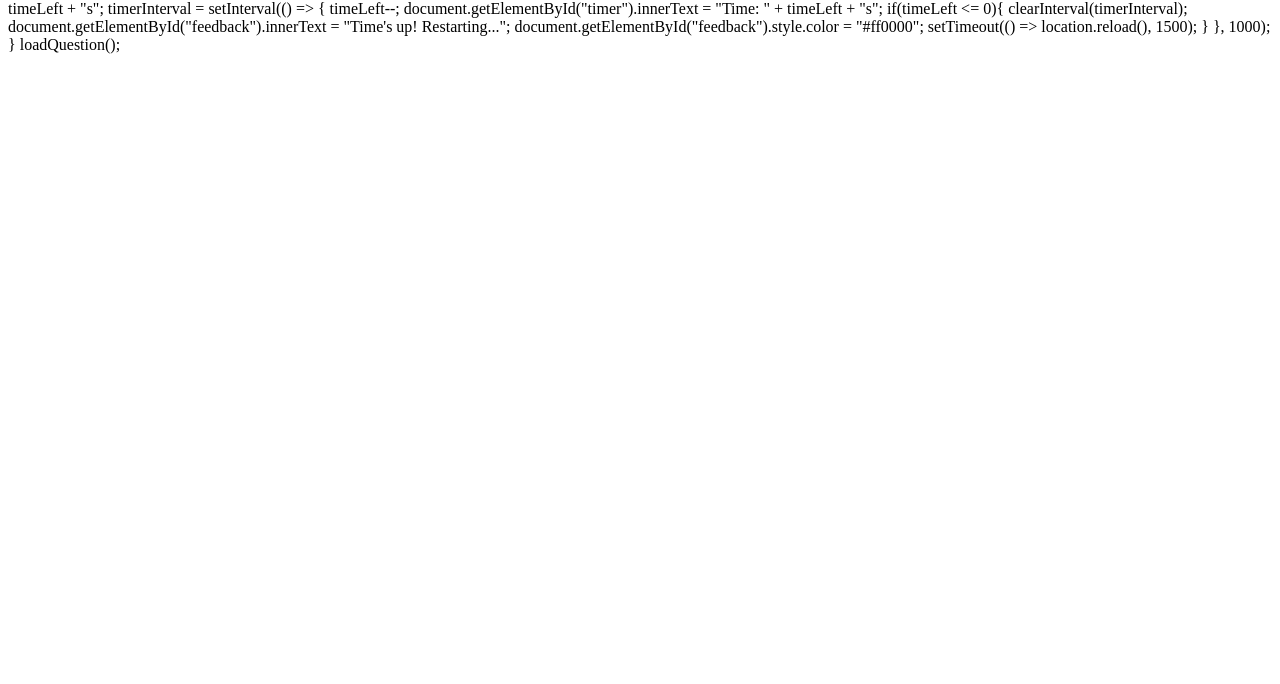
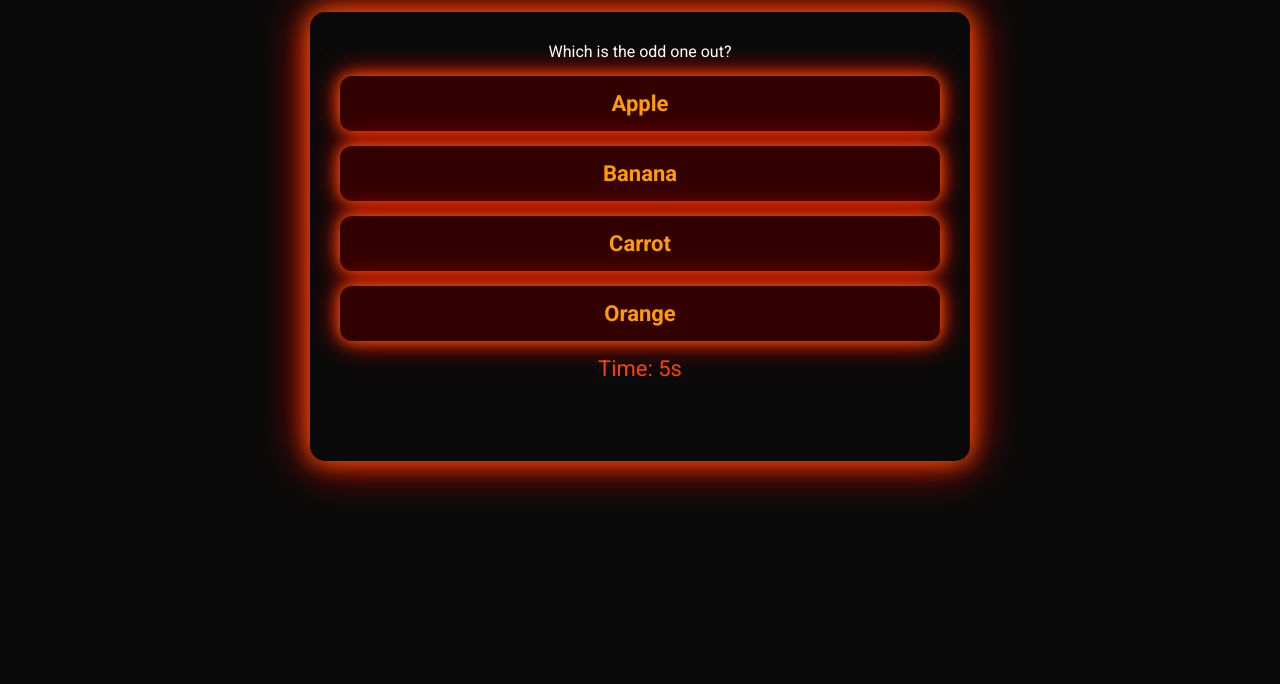
Before and after one commit to Victor-vk1/Odd-one-out-game, a plain HTML site: page index.html in a window 1280 px wide. Shown: the part 116-800 px from the top of the page. Drawn offline with Linux system fonts and the light colour scheme.

Commit message:
Update index.html

```diff
--- a/index.html
+++ b/index.html
@@ -1,4 +1,137 @@
-q.options.forEach(option => {
+<!DOCTYPE html>
+<html>
+<head>
+  <meta charset="utf-8">
+  <title>Odd One Out - Life Edition</title>
+  <style>
+    @import url('https://fonts.googleapis.com/css2?family=Roboto:wght@400;700&display=swap');
+
+    body {
+      margin:0; padding:0;
+      background: #0a0a0a; /* You can replace with an image or gradient */
+      color: white;
+      font-family: 'Roboto', sans-serif;
+      text-align: center;
+    }
+
+    h1 {
+      margin-top: 30px;
+      font-size: 50px;
+      color: #ff6a00;
+      text-shadow: 0 0 15px #ff6a00, 0 0 30px #ff0000;
+    }
+
+    #questionBox {
+      background: transparent; /* transparent box */
+      margin: 40px auto;
+      padding: 30px;
+      border-radius: 15px;
+      width: 90%;
+      max-width: 600px;
+      box-shadow: 0 0 25px #ff6a00, 0 0 50px #ff0000; /* neon glow kept */
+    }
+
+    .option {
+      background: #330000;
+      margin: 15px 0;
+      padding: 15px;
+      border-radius: 12px;
+      cursor: pointer;
+      font-size: 22px;
+      transition: 0.3s;
+      color: #ff9c00;
+      font-weight: bold;
+      box-shadow: 0 0 15px #ff6a00, 0 0 30px #ff0000;
+    }
+
+    .option:hover {
+      background: #660000;
+      color: #fff200;
+      box-shadow: 0 0 25px #ff6a00, 0 0 50px #ff0000;
+    }
+
+    #feedback {
+      font-size: 24px;
+      margin-top: 20px;
+      min-height: 30px;
+      font-weight: bold;
+    }
+
+    #timer {
+      font-size: 22px;
+      margin-top: 10px;
+      color: #ff3f00;
+    }
+  </style>
+</head>
+<body>
+
+<h1>Odd One Out</h1>
+
+<div id="questionBox">
+  <div id="question">Loading question...</div>
+  <div id="options"></div>
+  <div id="timer">Time: 10s</div>
+  <div id="feedback"></div>
+</div>
+
+<script>
+let questions = [
+  {q:"Which is the odd one out?", options:["Apple","Banana","Carrot","Orange"], answer:"Carrot"},
+  {q:"Which is the odd one out?", options:["Table","Chair","Lamp","Spoon"], answer:"Spoon"},
+  {q:"Which is the odd one out?", options:["Red","Blue","Green","Dog"], answer:"Dog"},
+  {q:"Which is the odd one out?", options:["Football","Basketball","Tennis","Dog"], answer:"Dog"},
+  {q:"Which is the odd one out?", options:["Mercury","Venus","Earth","Car"], answer:"Car"},
+  {q:"Which is the odd one out?", options:["Monday","Tuesday","January","Wednesday"], answer:"January"},
+  {q:"Which is the odd one out?", options:["Cat","Dog","Rabbit","Chair"], answer:"Chair"},
+  {q:"Which is the odd one out?", options:["Rose","Tulip","Car","Lily"], answer:"Car"},
+  {q:"Which is the odd one out?", options:["Car","Bus","Train","Apple"], answer:"Apple"},
+  {q:"Which is the odd one out?", options:["Pen","Pencil","Notebook","Car"], answer:"Car"},
+  {q:"Which is the odd one out?", options:["Water","Milk","Juice","Shoe"], answer:"Shoe"},
+  {q:"Which is the odd one out?", options:["Shirt","Pants","Hat","Table"], answer:"Table"},
+  {q:"Which is the odd one out?", options:["Tiger","Lion","Elephant","Chair"], answer:"Chair"},
+  {q:"Which is the odd one out?", options:["Earth","Mars","Moon","Banana"], answer:"Banana"},
+  {q:"Which is the odd one out?", options:["Carrot","Potato","Tomato","Chair"], answer:"Chair"},
+  {q:"Which is the odd one out?", options:["Circle","Square","Triangle","Apple"], answer:"Apple"},
+  {q:"Which is the odd one out?", options:["Pen","Marker","Paper","Dog"], answer:"Dog"},
+  {q:"Which is the odd one out?", options:["Blue","Yellow","Red","Chair"], answer:"Chair"},
+  {q:"Which is the odd one out?", options:["Knife","Fork","Spoon","Tree"], answer:"Tree"},
+  {q:"Which is the odd one out?", options:["Soccer","Basketball","Laptop","Tennis"], answer:"Laptop"},
+  {q:"Which is the odd one out?", options:["Pineapple","Mango","Carrot","Banana"], answer:"Carrot"},
+  {q:"Which is the odd one out?", options:["Shampoo","Soap","Toothpaste","Chair"], answer:"Chair"},
+  {q:"Which is the odd one out?", options:["Rose","Sunflower","Cactus","Car"], answer:"Car"},
+  {q:"Which is the odd one out?", options:["Eagle","Parrot","Dog","Lion"], answer:"Dog"},
+  {q:"Which is the odd one out?", options:["January","February","Chair","March"], answer:"Chair"},
+  {q:"Which is the odd one out?", options:["Coffee","Tea","Milk","Laptop"], answer:"Laptop"},
+  {q:"Which is the odd one out?", options:["Shirt","Socks","Pants","Car"], answer:"Car"},
+  {q:"Which is the odd one out?", options:["Chair","Table","Lamp","Banana"], answer:"Banana"},
+  {q:"Which is the odd one out?", options:["Earth","Mars","Venus","Apple"], answer:"Apple"},
+  {q:"Which is the odd one out?", options:["Tiger","Lion","Elephant","Book"], answer:"Book"},
+  {q:"Which is the odd one out?", options:["Pen","Notebook","Marker","Dog"], answer:"Dog"},
+  {q:"Which is the odd one out?", options:["Car","Bus","Train","Orange"], answer:"Orange"},
+  {q:"Which is the odd one out?", options:["Spoon","Fork","Knife","Cat"], answer:"Cat"},
+  {q:"Which is the odd one out?", options:["Red","Blue","Green","Chair"], answer:"Chair"},
+  {q:"Which is the odd one out?", options:["Soccer","Basketball","Tennis","Car"], answer:"Car"},
+  {q:"Which is the odd one out?", options:["Shirt","Hat","Pants","Apple"], answer:"Apple"},
+  {q:"Which is the odd one out?", options:["Milk","Juice","Water","Table"], answer:"Table"},
+  {q:"Which is the odd one out?", options:["Rose","Tulip","Lily","Laptop"], answer:"Laptop"},
+  {q:"Which is the odd one out?", options:["Cat","Dog","Rabbit","Car"], answer:"Car"},
+  {q:"Which is the odd one out?", options:["Circle","Square","Triangle","Banana"], answer:"Banana"},
+  {q:"Which is the odd one out?", options:["Knife","Fork","Spoon","Chair"], answer:"Chair"}
+];
+
+let current = 0;
+let correctStreak = 0;
+let timeLeft = 10;
+let timerInterval;
+
+function loadQuestion() {
+  let q = questions[current];
+  document.getElementById("question").innerText = q.q;
+
+  let optionsBox = document.getElementById("options");
+  optionsBox.innerHTML = "";
+  q.options.forEach(option => {
     let div = document.createElement("div");
     div.className = "option";
     div.innerText = option;
@@ -33,7 +166,7 @@ function checkAnswer(selected) {
 
 function nextQuestion() {
   current++;
-  if(current >= questions.length) current = 0; // loop questions
+  if(current >= questions.length) current = 0;
   loadQuestion();
 }
 
```
